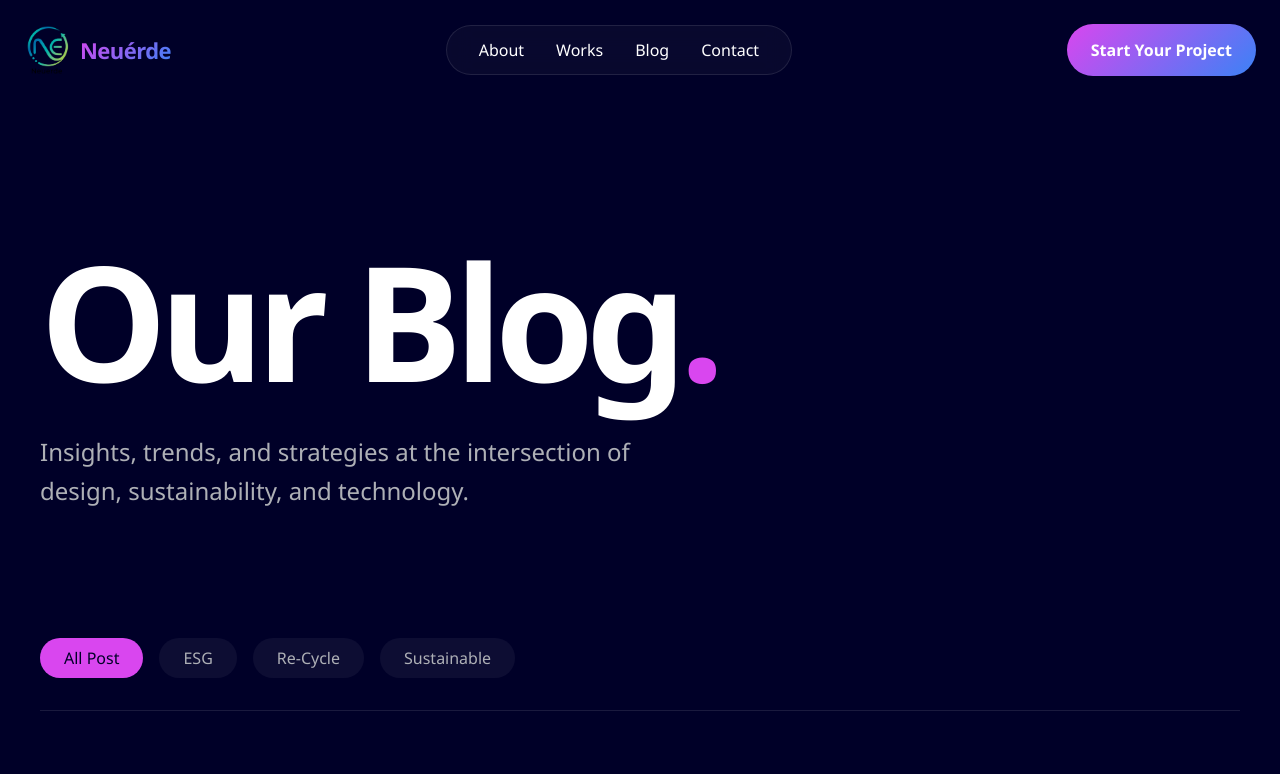
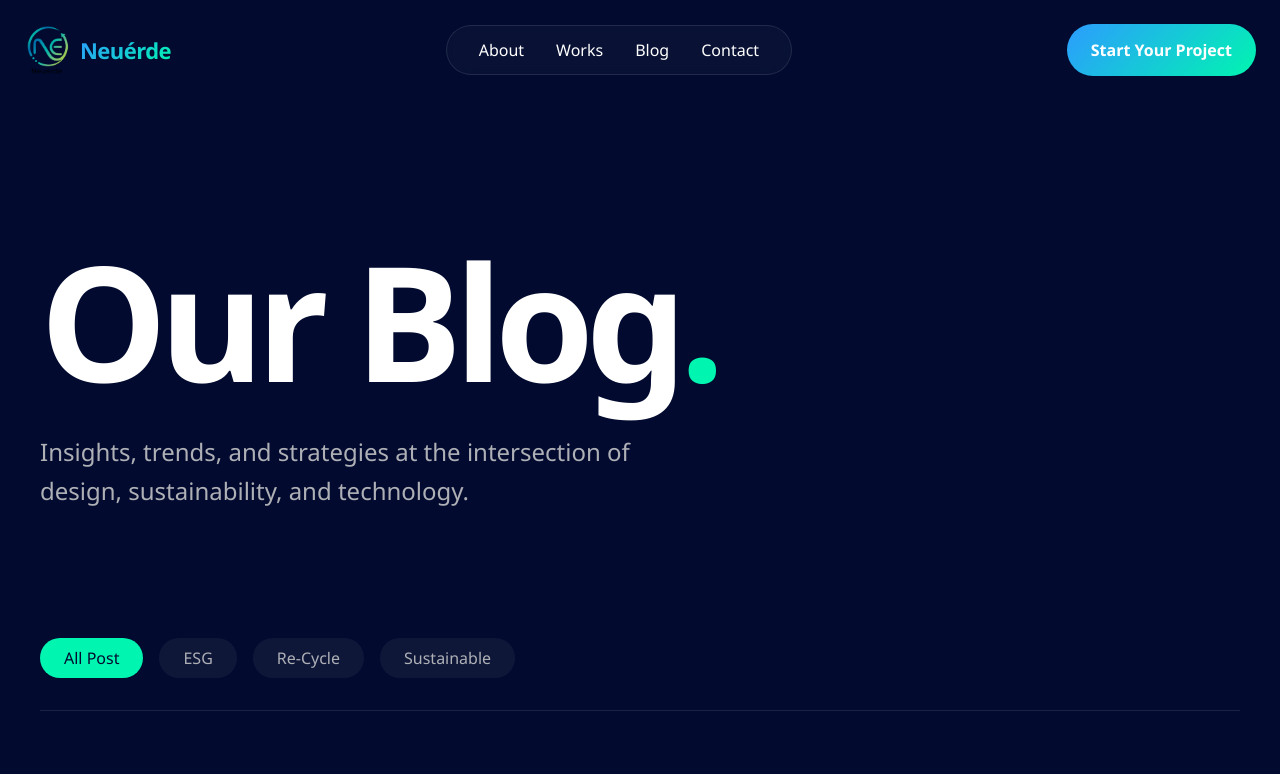
Before and after one commit to saikat1236/clair, a React (Vite) app: page /blog in a window 1280 px wide. Shown: the top 774 px of the page. Built offline with nearby package versions, Linux system fonts and the light colour scheme.

Commit message:
color theme

```diff
--- a/src/components/Footer.tsx
+++ b/src/components/Footer.tsx
@@ -27,7 +27,7 @@ const Footer = () => (
                 placeholder="Your Email"
                 className="flex-1 bg-[rgba(255,255,255,0.03)] border border-white/10 rounded-full px-8 py-5 text-[16px] text-white placeholder:text-white/20 focus:outline-none focus:border-neuerde-mint/30 transition-all duration-300"
               />
-              <button className="bg-neuerde-gradient text-white w-14 h-14 rounded-full flex items-center justify-center hover:scale-105 transition-transform duration-300 shrink-0 shadow-lg shadow-fuchsia-500/20">
+              <button className="bg-neuerde-gradient text-white w-14 h-14 rounded-full flex items-center justify-center hover:scale-105 transition-transform duration-300 shrink-0 shadow-[0_20px_40px_rgba(0,245,176,0.2)]">
                 <ArrowRight size={22} strokeWidth={2.5} />
               </button>
             </div>
@@ -47,19 +47,19 @@ const Footer = () => (
           </div>
           <div className="flex flex-col gap-5 text-[18px] font-medium">
             <a href="https://x.com/" target="_blank" rel="noreferrer" className="text-[#AEB0B6] hover:text-white transition-colors flex items-center justify-between group">
-              Twitter <ArrowRight size={16} className="text-[#3B82F6] opacity-0 group-hover:opacity-100 transition-opacity rotate-[-45deg]" />
+              Twitter <ArrowRight size={16} className="text-[var(--color-neuerde-accent)] opacity-0 group-hover:opacity-100 transition-opacity rotate-[-45deg]" />
             </a>
             <a href="https://linkedin.com/" target="_blank" rel="noreferrer" className="text-[#AEB0B6] hover:text-white transition-colors flex items-center justify-between group">
-              LinkedIn <ArrowRight size={16} className="text-[#3B82F6] opacity-0 group-hover:opacity-100 transition-opacity rotate-[-45deg]" />
+              LinkedIn <ArrowRight size={16} className="text-[var(--color-neuerde-accent)] opacity-0 group-hover:opacity-100 transition-opacity rotate-[-45deg]" />
             </a>
             <a href="https://instagram.com/" target="_blank" rel="noreferrer" className="text-[#AEB0B6] hover:text-white transition-colors flex items-center justify-between group">
-              Instagram <ArrowRight size={16} className="text-[#3B82F6] opacity-0 group-hover:opacity-100 transition-opacity rotate-[-45deg]" />
+              Instagram <ArrowRight size={16} className="text-[var(--color-neuerde-accent)] opacity-0 group-hover:opacity-100 transition-opacity rotate-[-45deg]" />
             </a>
             <a href="https://behance.net/" target="_blank" rel="noreferrer" className="text-[#AEB0B6] hover:text-white transition-colors flex items-center justify-between group">
-              Behance <ArrowRight size={16} className="text-[#3B82F6] opacity-0 group-hover:opacity-100 transition-opacity rotate-[-45deg]" />
+              Behance <ArrowRight size={16} className="text-[var(--color-neuerde-accent)] opacity-0 group-hover:opacity-100 transition-opacity rotate-[-45deg]" />
             </a>
             <a href="https://dribbble.com/" target="_blank" rel="noreferrer" className="text-[#AEB0B6] hover:text-white transition-colors flex items-center justify-between group">
-              Dribbble <ArrowRight size={16} className="text-[#3B82F6] opacity-0 group-hover:opacity-100 transition-opacity rotate-[-45deg]" />
+              Dribbble <ArrowRight size={16} className="text-[var(--color-neuerde-accent)] opacity-0 group-hover:opacity-100 transition-opacity rotate-[-45deg]" />
             </a>
           </div>
         </div>
--- a/src/components/Statement.tsx
+++ b/src/components/Statement.tsx
@@ -30,7 +30,7 @@ We transform bold ideas into captivating digital experiences that drive real gro
       </div>
 
       {/* Smooth Continuous Slideshow */}
-      <div className="relative w-full h-[500px] md:h-[600px] select-none overflow-hidden flex items-center bg-green-950">
+      <div className="relative w-full h-[500px] md:h-[600px] select-none overflow-hidden flex items-center bg-[#03A696]">
         <motion.div
           className="flex gap-8 items-center min-w-max"
           animate={{ x: ["0%", "-50%"] }}
--- a/src/index.css
+++ b/src/index.css
@@ -6,12 +6,12 @@
 
 @theme {
   --font-sans: "Onest", "Segoe UI", Roboto, sans-serif;
-  --color-neuerde-dark: #000028;
-  --color-neuerde-light: #EDEBE8;
-  --color-neuerde-white: #FBFAF9;
-  --color-neuerde-mint: #D946EF;
-  --color-neuerde-accent: #3B82F6;
-  --gradient-neuerde: linear-gradient(135deg, #D946EF 0%, #3B82F6 100%);
+  --color-neuerde-dark: #020b2f;
+  --color-neuerde-light: #e5f8ff;
+  --color-neuerde-white: #f8fbff;
+  --color-neuerde-mint: #00f5b0;
+  --color-neuerde-accent: #2c9cff;
+  --gradient-neuerde: linear-gradient(135deg, #2c9cff 0%, #00f5b0 100%);
 }
 
 @utility bg-neuerde-gradient {
```
